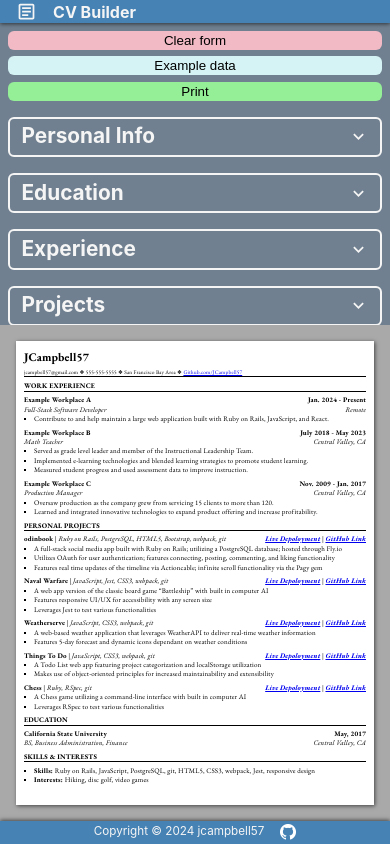
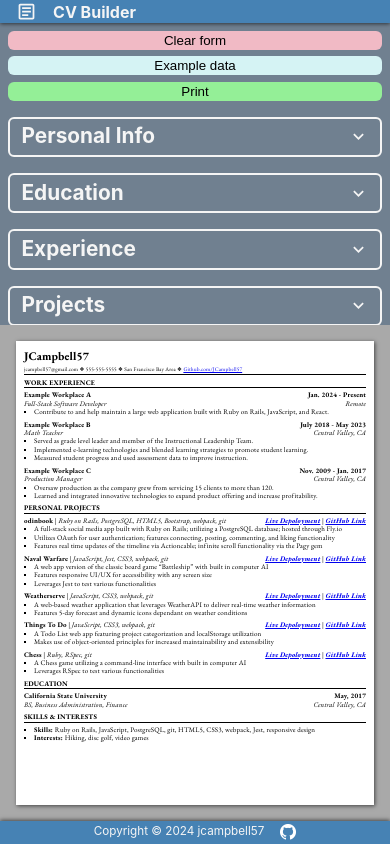
Before and after one commit to jcampbell57/cv-builder, a React app: page / in a window 390 px wide. Built offline with nearby package versions, Linux system fonts and the light colour scheme; the HTML template or start-up script is replaced by a standard one.

Commit message:
update improve responsive scaling

```diff
--- a/src/styles/style.css
+++ b/src/styles/style.css
@@ -373,7 +373,7 @@ header {
     max-width: calc((100vh - var(--header-height) - var(--footer-height) - 2rem) * (8.5 / 11));
     max-height: calc(100vh - var(--header-height) - var(--footer-height) - 2rem);
 
-    line-height: 1.35;
+    line-height: 1.2;
     letter-spacing: 0.15px;
     font-size: clamp(0.35rem, 1.8vw, 0.75rem);
     padding: clamp(0.5rem, 1.5vw, 1rem);
@@ -387,7 +387,7 @@ header {
 
   .previewUserInfo {
     font-size: 1rem;
-    font-size: clamp(0.3rem, 1.4vw, 0.88rem);
+    font-size: clamp(0.3rem, 1.4vw, 0.85rem);
     border-bottom: 1.5px solid black;
     margin-bottom: clamp(0.25rem, 1vw, 0.5rem);
   }
```
